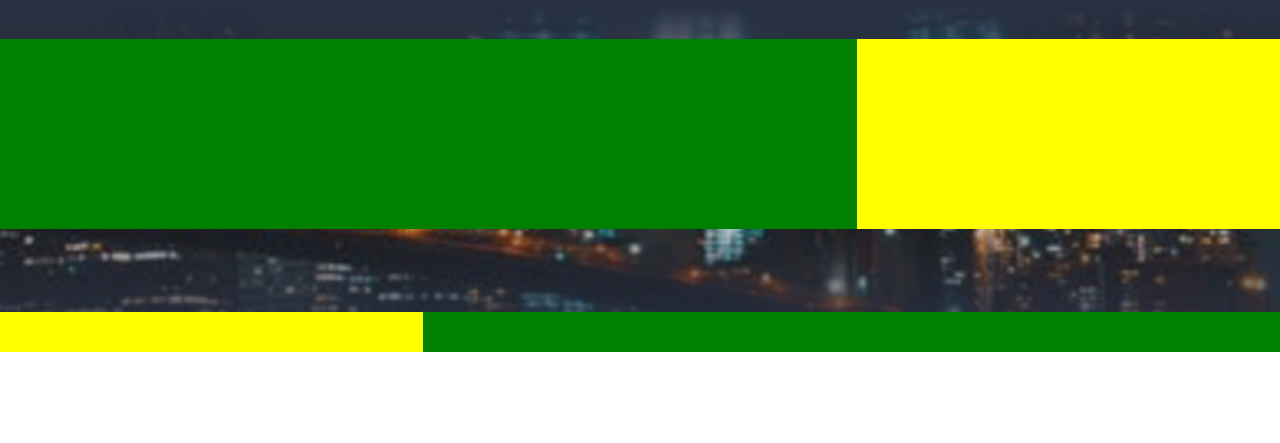
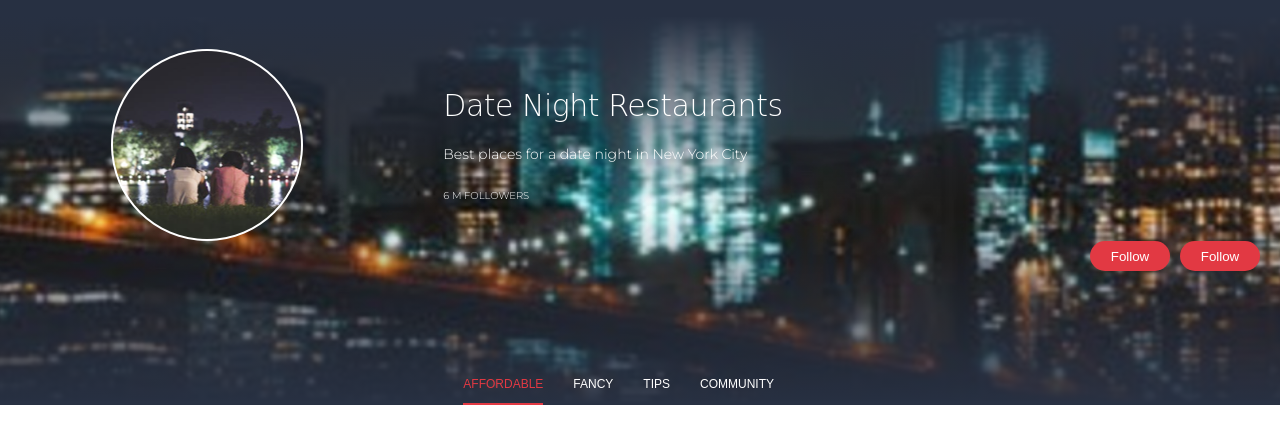
Before and after one commit to SimoMazil/frontend-coding-challenge, a website: page index.html in a window 1280 px wide. Shown: the part 71-514 px from the top of the page. Drawn offline with Linux system fonts and the light colour scheme; a web font is replaced by a local one.

Commit message:
Add the UI for description & filter sections to the header

```diff
--- a/css/master.css
+++ /dev/null
@@ -1,2 +0,0 @@
-@import url("bare.min.css");
-@import url("imports.css");
--- a/gulpfile.js
+++ b/gulpfile.js
@@ -9,7 +9,6 @@ gulp.task('sass', function (done) {
         done();
 });
 
-// Reload all Browsers
 gulp.task('bs-reload', function (done) {
     browserSync.reload();
     done();
--- a/index.html
+++ b/index.html
@@ -1,9 +1,9 @@
-<!DOCTYPE html>
 <html>
   <head>
     <meta charset="utf-8">
     <meta name="viewport" content="width=device-width, initial-scale=1">
-    <link rel="stylesheet" href="css/master.css">
+    <link rel="stylesheet" type="text/css" href="css/bare.min.css">
+    <link rel="stylesheet" type="text/css" href="css/imports.css">
     <link href="https://fonts.googleapis.com/css?family=Croissant+One|Montserrat:300,400,500" rel="stylesheet">
 
     <title>Front-end Coding Challenge</title>
@@ -44,17 +44,46 @@
           </grid>
         </div>
 
-        <div col="1/1" style="background: red; height: 190px; margin-top: 60px">
+        <div class="description-header" col="1/1">
           <grid>
-            <div col="2/3" style="background: green; height: 190px;"></div>
-            <div col="1/3" style="background: yellow; height: 190px;"></div>
+            <div class="description-details" col="1/1">
+              <grid>
+                <div class="description-image" col="1/3">
+                  <img src="images/desc-image.png" alt="">
+                </div>
+                <div class="description-text" col="2/3">
+                  <h2>Date Night Restaurants</h2>
+                  <p>Best places for a date night in New York City</p>
+                  <span>6 M FOLLOWERS</span>
+                </div>
+              </grid>
+              <ul class="">
+                <li><button class="follow" type="button">Follow</button></li>
+                <li><button class="follow" type="button">Follow</button></li>
+              </ul>
+            </div>
           </grid>
         </div>
 
-        <div col="1/1" style="background: brown; height: 40px; margin-top: 83px">
+        <div class="filter-header" col="1/1">
           <grid>
-            <div col="1/3" style="background: yellow; height: 40px;"></div>
-            <div col="2/3" style="background: green; height: 40px;"></div>
+            <div class="filter-dropdown" col="1/3"></div>
+            <div class="filter-menu" col="2/3">
+              <ul class="">
+                <li class="active">
+                  <a href="#">AFFORDABLE</a>
+                </li>
+                <li>
+                  <a href="#">FANCY</a>
+                </li>
+                <li>
+                  <a href="#">TIPS</a>
+                </li>
+                <li>
+                  <a href="#">COMMUNITY</a>
+                </li>
+              </ul>
+            </div>
           </grid>
         </div>
       </grid>
--- a/sass/global.sass
+++ b/sass/global.sass
@@ -1,4 +1,5 @@
 $background-g-color: #273042
+$color-g-red: #E23943
 
 $font-croissant: 'Croissant One', cursive
 $font-Montserrat: 'Montserrat', sans-serif
--- a/sass/header.sass
+++ b/sass/header.sass
@@ -2,7 +2,7 @@
 
 header
   background-color: $background-g-color
-  height: 433px
+  min-height: 433px
   position: relative
   background-image: url("../images/background.jpg")
   background-position: center
@@ -26,7 +26,7 @@ header
       text-align: center
 
       span
-        color: #E23943
+        color: $color-g-red
 
     select
       height: 30px
@@ -46,3 +46,67 @@ header
         .profile
           width: 30px
           height: 30px
+
+  .description-header
+    min-height: 190px
+    margin-top: 60px
+
+    .description-details
+
+      ul
+        list-style: none
+        float: right
+        margin-right: 10px
+
+        li
+          float: left
+          margin-right: 10px
+
+          button
+            color: #fff
+            background: $color-g-red
+            border: none
+            height: 30px
+            width: 80px
+            border-radius: 20px
+
+      .description-image
+
+        img
+          display: block
+          margin: 0px auto
+
+      .description-text
+        color: #fff
+        padding-top: 50px
+        padding-left: 20px
+
+        h2
+          font-family: $font-croissant
+        p
+          font-family: $font-Montserrat
+        span
+          font-family: $font-Montserrat
+          font-size: 10px
+
+  .filter-header
+    margin-top: 83px
+    min-height: 40px
+
+    .filter-dropdown
+
+    .filter-menu
+      padding-bottom: 0px
+      ul
+        list-style: none
+
+        li
+          float: left
+          color: #fff
+          margin-left: 30px
+          font-size: 12px
+
+        .active
+          color: $color-g-red
+          border-bottom: 2px solid $color-g-red
+          padding-bottom: 7px
```
Also changed, not shown: css/imports.css, images/desc-image.png (added).
